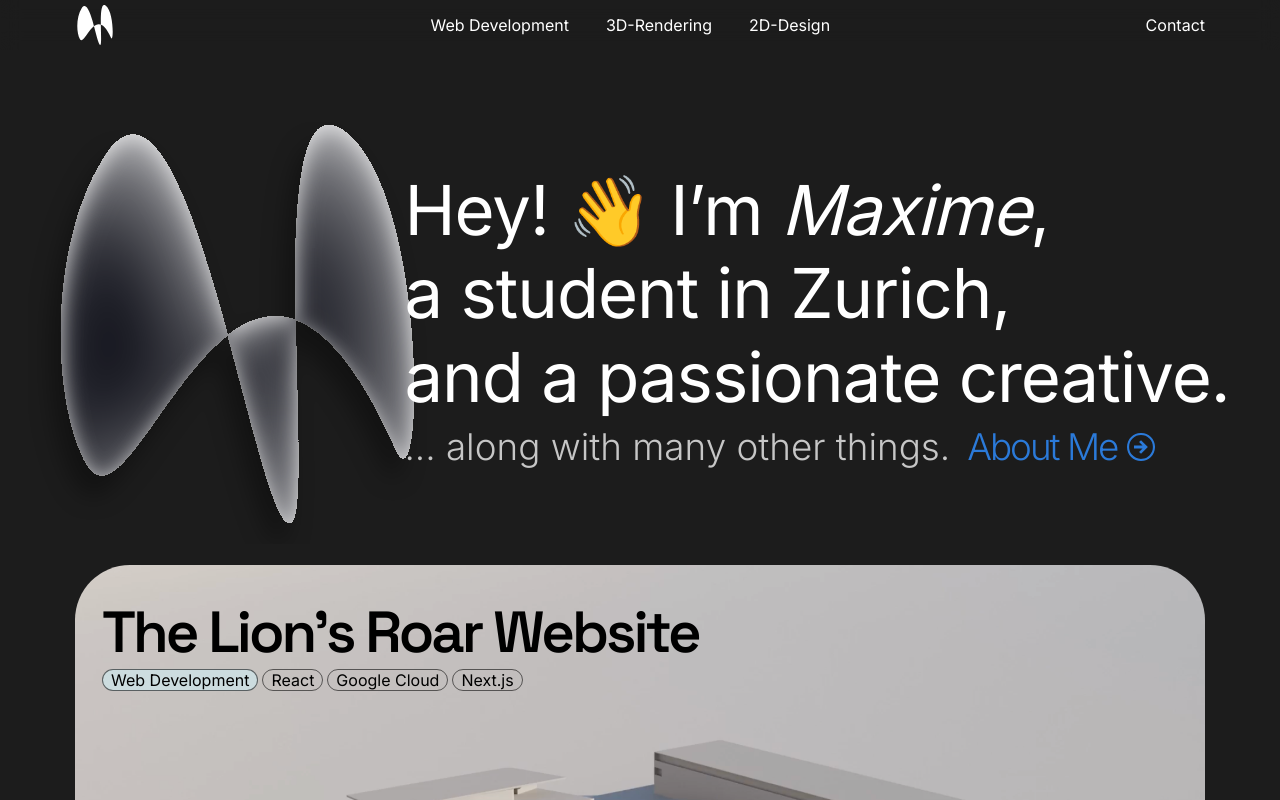
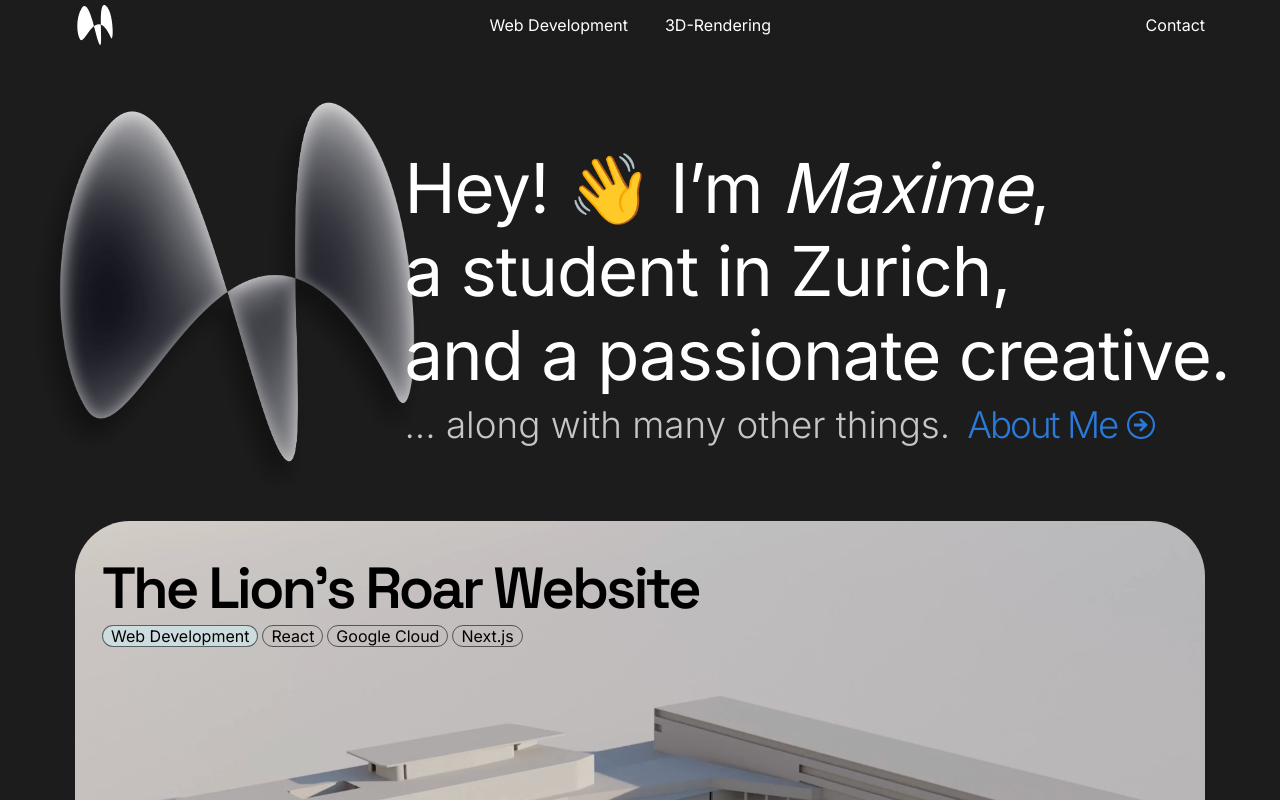
Before and after one commit to maximetschopp/maximetschopp, a Next.js app: page / in a window 1280 px wide. Shown: the top 800 px of the page. Built offline with nearby package versions, Linux system fonts and the light colour scheme.

Commit message:
smoother logo

```diff
--- a/app/utils/projectData.ts
+++ b/app/utils/projectData.ts
@@ -24,7 +24,7 @@ export const projectData = { "projects" : [
       dir: "/TLRIntro",
       desktop_thumbnail: "/TLRIntro/desk_thumbnail.png",
       mobile_thumbnail: "/TLRIntro/mobile_thumbnail.png",
-      category: "2D-Design",
+      category: "3D-Rendering",
       tags: ["After Effects", "Painter 3D Painter", "Blender"],
       color: "#D8D2CA",
       grid_span: "1",
--- a/components/about/about.module.css
+++ b/components/about/about.module.css
@@ -7,6 +7,10 @@
     place-items: center;
     font-family: var(--inter-font);
     color: var(--foreground-color);
+}
+.logo{
+    width: 400px;
+    height: 400px;
 }
 .Heading{
     font-family: inherit;
--- a/components/about/about.tsx
+++ b/components/about/about.tsx
@@ -1,5 +1,7 @@
 import styles from './about.module.css'
 import ColoredLogo from '@/components/logo/coloredLogo';
+import Colored_Logo from '@/public/logo/Logo_Colored.webp';
+import Image from 'next/image'
 import { Inter } from 'next/font/google'
 const inter = Inter({
     subsets: ['latin'],
@@ -9,7 +11,8 @@ const inter = Inter({
 export default function About() {
     return (
         <section className={styles.about + " " + inter.className}>
-            <ColoredLogo />
+            {/* <ColoredLogo /> */}
+            <Image className={styles.logo} src={Colored_Logo} alt="Logo" />
             <div>
               <div className={styles.Heading}>Hey! 👋 I’m <span>Maxime</span>, </div>
               <div className={styles.Heading}>a student in Zurich,</div>
```
Also changed, not shown: public/Logo/Logo_Colored.webp (added).
